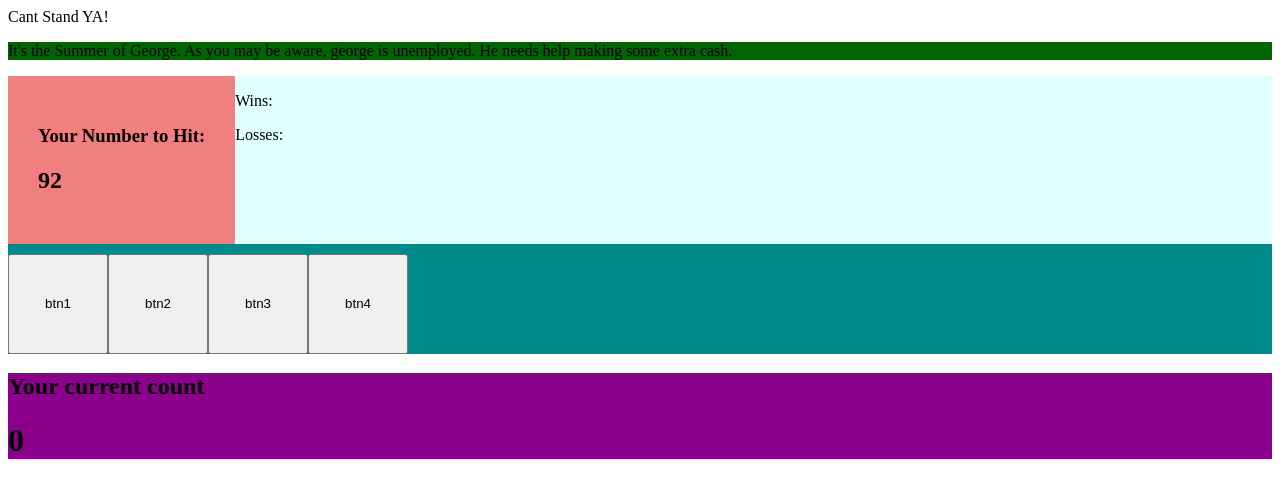
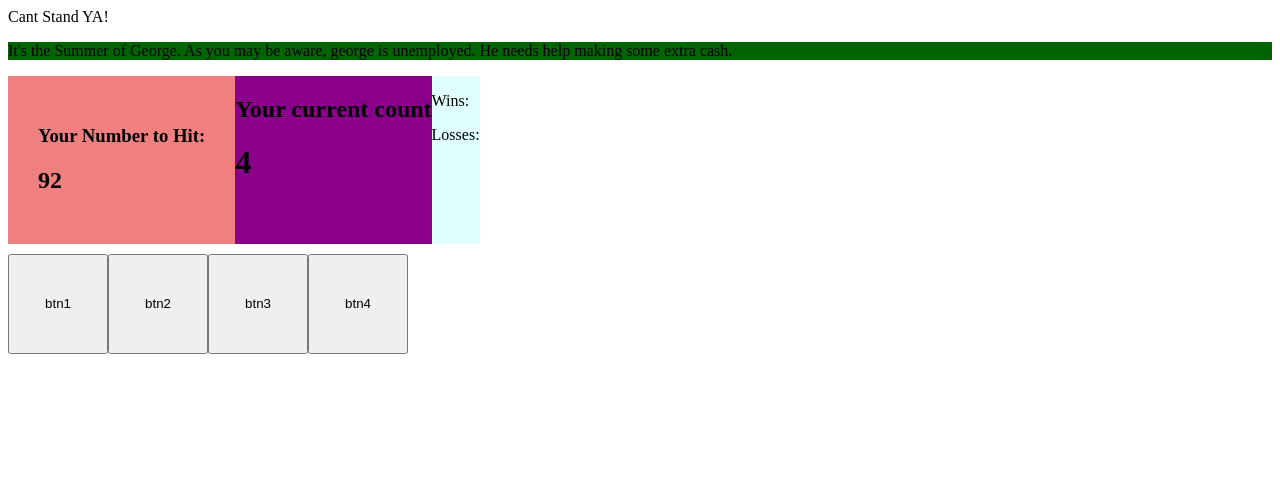
Before and after one commit to somemothersson/unit-4-game, a plain HTML site: page index.html in a window 1280 px wide. Both pictures are taken after a click on the button "btn1". Drawn offline with nearby package versions, Linux system fonts and the light colour scheme.

Commit message:
fine tuning comments

```diff
--- a/assets/css/style.css
+++ b/assets/css/style.css
@@ -56,10 +56,10 @@ header {
     background-color: lightcyan;
 }
 .row-3 {
-    background-color: lightcyan;
+    /* background-color: lightcyan; */
 }
 .george {
-    background-color: darkcyan;
+    /* background-color: darkcyan; */
 }
 .score{
     background-color: darkgoldenrod;
--- a/assets/javascript/game.js
+++ b/assets/javascript/game.js
@@ -12,62 +12,41 @@ let values = [];
 $(document).ready(function () {
     //Generate a GOAL radom Number between 19 and 120
 
+    reset();
+
+    //Click Tile
+
+    $("button").on("click", function (value) {
+        console.log("button",this.value)
+
+        //each button click increases counter with the value of the counter
+        var inc = parseInt($(this).attr('value'));
+        counter += inc;
+        //show the counter in the window
+        $(".count").text(counter)
 
 
-    //Generate randomGeorge for Each Tile Between 1 and 12
-    reset();
-
-    console.log(randomNumber)
-    console.log(values)
-
-    // console.log(tile1, tile2, tile3, tile4);
-
-
-
-    //Click Tile
-    //random number click
-    $("button").on("click", function (value) {
-
-        //each button click increases counter
-        $(".count").text(counter)
-        var inc = parseInt($(this).attr('value'));
-        counter += inc;
-        console.log(counter)
-        //win
-        //IF Score = Random Number = Win
-
+        //IF counter score = Random Number = Win
         if (randomNumber == counter){
+        //increase the number of wins
         wins ++;
+        //add 1 to the total number of wins in the window
         $(".wins").text(wins);
-        console.log("win: ", wins);
         //Reset
         reset();
 
-
+        //else if counter Score > RANDOM NUMBER = Lose
         } else if (counter > randomNumber){
+            //increase the losses
             losses ++;
+            //add 1 to total number of losses in the window
+            $(".losses").text(losses);
+            //reset the tiles and numbers
             reset();
 
-            $(".losses").text(losses);
-            console.log("losses: ", losses);
         }
 
-
-
-
-
-
-
     });
-
-
-
-
-//If Score >RANDOM NUMBER = Lose
-    //RESET
-//IF Score = Random Number = Win
-    //Reset
-
 
 });
 //Generate randomGeorge for Each Tile Between 1 and 12
@@ -79,35 +58,25 @@ function genNum() {
 
 
 }
+ //Generate randomGeorge for Each Tile Between 1 and 12
 function tilNum(){
    while (values.length <= 4){
         let tileGen = Math.floor(Math.random() * 12) + 1;
         if(values.indexOf(tileGen) === -1) values.push(tileGen);{
-
-
 
     $(".btn1").val(values[0]);
     $(".btn2").val(values[1]);
     $(".btn3").val(values[2]);
     $(".btn4").val(values[3]);
 
-
-
-
     }
 }
 }
-
-
-
-
+//reset the counter, the goal random number, and the values of each tile
 function reset() {
     values = [];
     counter = 0;
     genNum();
     tilNum();
 
-
-
-
 }
--- a/index.html
+++ b/index.html
@@ -18,6 +18,8 @@
         </div>
         <div class="row-3">
         <div class = "ran"><h3>Your Number to Hit:</h3><h2 class ="random"></h2></div>
+        <div class = "counter"><h2>Your current count</h2><h1 class = "count"></h1></div>
+
         <div class = "winloss">
             <p>Wins: <span class="wins"></span> </p>
             <p >Losses: <span class="losses"></span> </p>
@@ -29,11 +31,7 @@
             <button class = "btn3" value = "">btn3</button>
             <button class = "btn4" value = "">btn4</button>
         </div>
-        <div class = "counter">
-            <h2>Your current count</h2>
-            <h1 class = "count"></h1>
 
-            </div>
 
 
     </div>
```
